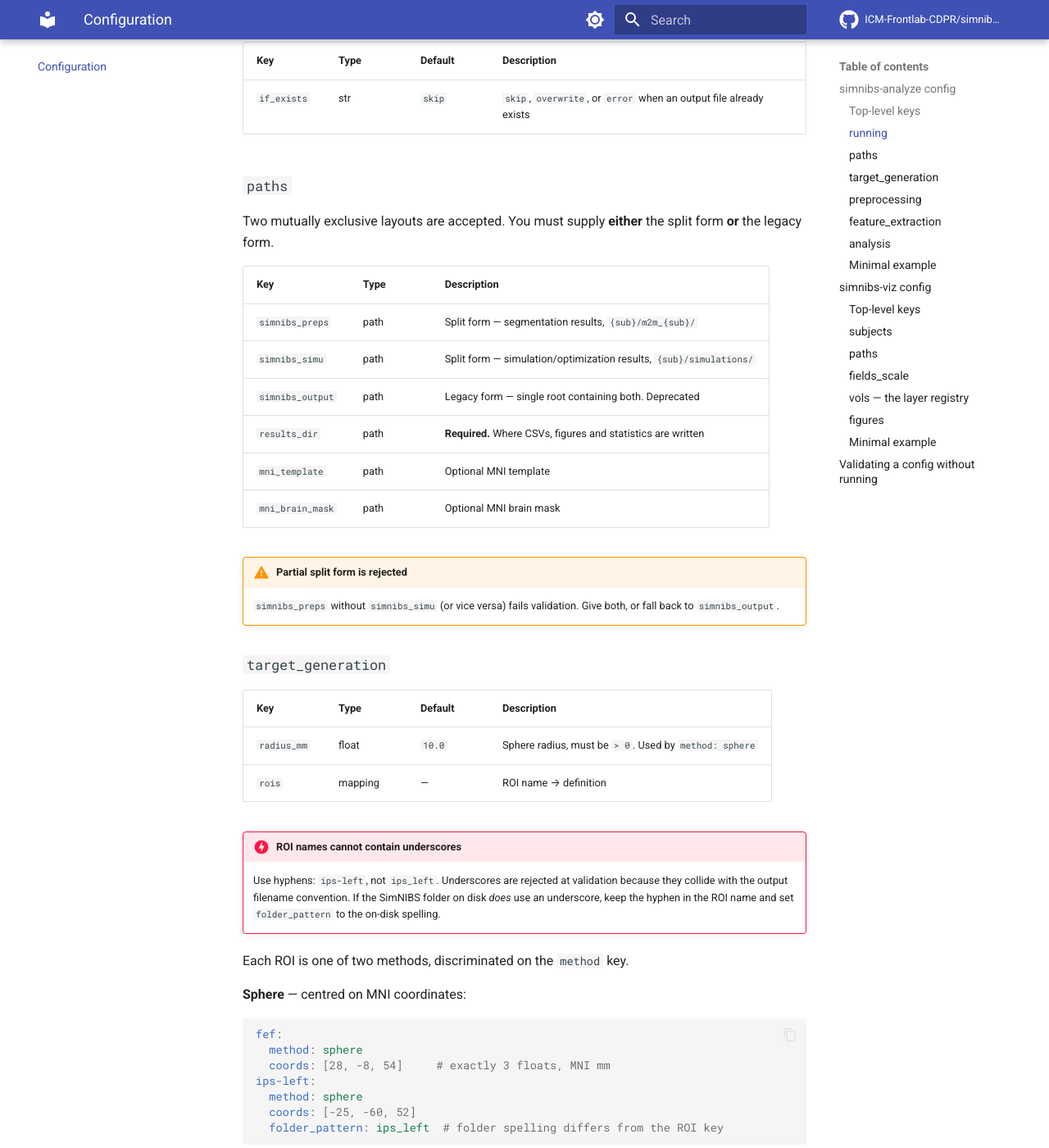
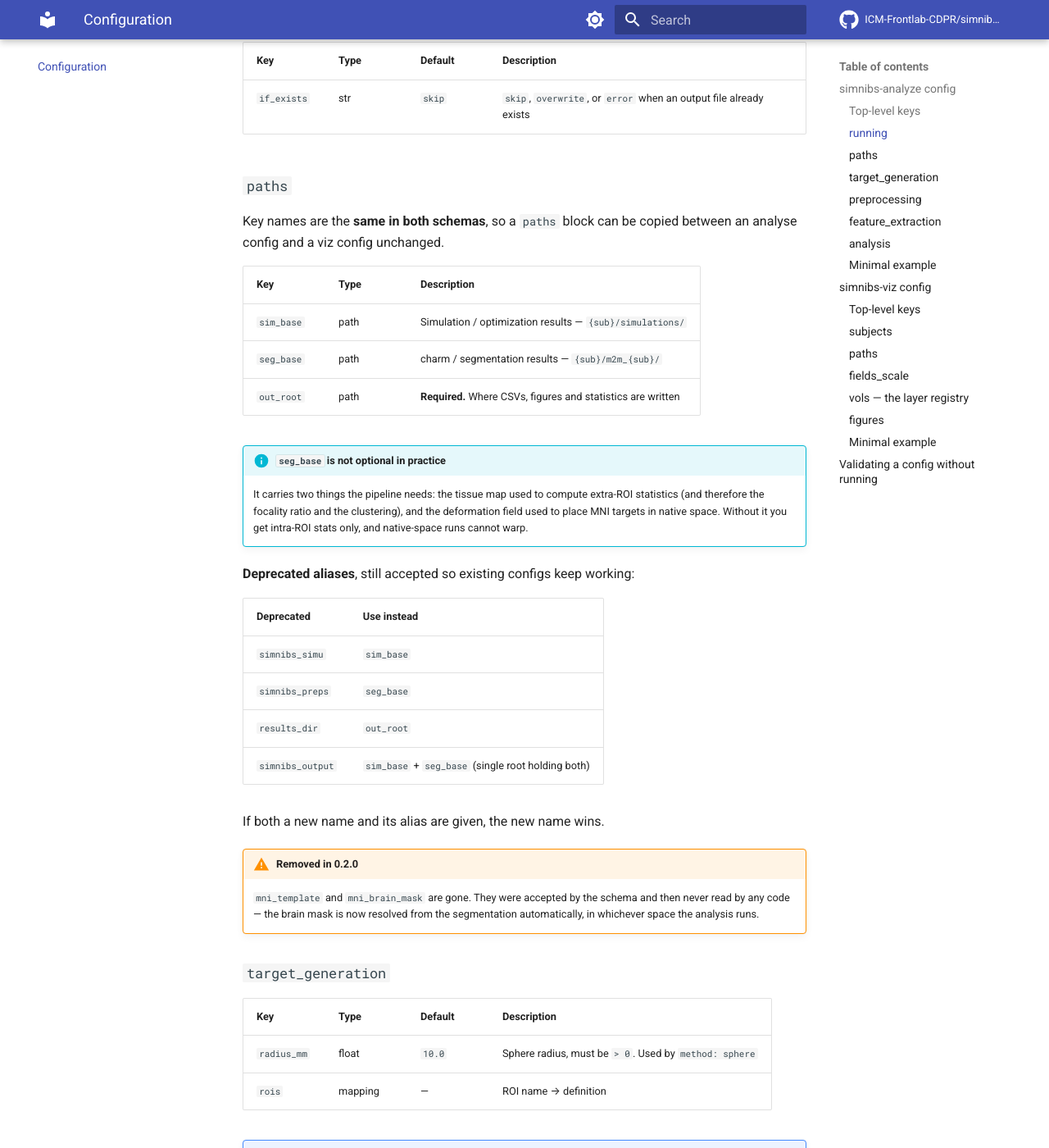
Before and after one commit to ICM-Frontlab-CDPR/simnibs-analyze, an MkDocs documentation site: the page built from docs/configuration.md, in a window 1280 px wide and 1400 px high, scrolled down 1283 px. Shown: the whole window at 82% size. Built offline with MkDocs 1.6.1 and Material for MkDocs 9.7.7, drawn with Linux system fonts in a browser that asks for light colours; comment, search, counter and statistics services are not loaded; some of the changed text lies outside the part shown.

Commit message:
fix: warp MNI coordinates in native space; harmonise path keys
Native-space runs failed on every subject with nilearn's empty-mask error.
Config coordinates are always MNI, but they were passed to the reader as-is,
so in native space the sphere landed outside the head. The analysis path now
declares coords_space='mni' and the reader (>=0.3.0) does the warping.

Attaching the segmentation was also gated on space == 'native', which left
complement() with no brain mask in MNI space: no extra-ROI stats, no
efield_ratio_mean, and clustering silently skipped.

- pass coords_space='mni' for sphere ROIs; atlases warp automatically
- attach the segmentation in both spaces, warn when the m2m folder is missing
- rename path keys to match the viz schema: sim_base, seg_base, out_root,
  keeping the old names as deprecated aliases
- drop mni_template and mni_brain_mask, accepted by the schema but never read
- update example configs and the configuration reference
- 13 new tests; bump to 0.2.0

```diff
--- a/docs/configuration.md
+++ b/docs/configuration.md
@@ -38,21 +38,36 @@ raises a precise error rather than crashing mid-run.
 
 ### `paths`
 
-Two mutually exclusive layouts are accepted. You must supply **either** the split
-form **or** the legacy form.
+Key names are the **same in both schemas**, so a `paths` block can be copied
+between an analyse config and a viz config unchanged.
 
 | Key | Type | Description |
 |---|---|---|
-| `simnibs_preps` | path | Split form — segmentation results, `{sub}/m2m_{sub}/` |
-| `simnibs_simu` | path | Split form — simulation/optimization results, `{sub}/simulations/` |
-| `simnibs_output` | path | Legacy form — single root containing both. Deprecated |
-| `results_dir` | path | **Required.** Where CSVs, figures and statistics are written |
-| `mni_template` | path | Optional MNI template |
-| `mni_brain_mask` | path | Optional MNI brain mask |
+| `sim_base` | path | Simulation / optimization results — `{sub}/simulations/` |
+| `seg_base` | path | charm / segmentation results — `{sub}/m2m_{sub}/` |
+| `out_root` | path | **Required.** Where CSVs, figures and statistics are written |
 
-!!! warning "Partial split form is rejected"
-    `simnibs_preps` without `simnibs_simu` (or vice versa) fails validation. Give
-    both, or fall back to `simnibs_output`.
+!!! info "`seg_base` is not optional in practice"
+    It carries two things the pipeline needs: the tissue map used to compute
+    extra-ROI statistics (and therefore the focality ratio and the clustering),
+    and the deformation field used to place MNI targets in native space.
+    Without it you get intra-ROI stats only, and native-space runs cannot warp.
+
+**Deprecated aliases**, still accepted so existing configs keep working:
+
+| Deprecated | Use instead |
+|---|---|
+| `simnibs_simu` | `sim_base` |
+| `simnibs_preps` | `seg_base` |
+| `results_dir` | `out_root` |
+| `simnibs_output` | `sim_base` + `seg_base` (single root holding both) |
+
+If both a new name and its alias are given, the new name wins.
+
+!!! warning "Removed in 0.2.0"
+    `mni_template` and `mni_brain_mask` are gone. They were accepted by the
+    schema and then never read by any code — the brain mask is now resolved
+    from the segmentation automatically, in whichever space the analysis runs.
 
 ### `target_generation`
 
@@ -60,6 +75,11 @@ form **or** the legacy form.
 |---|---|---|---|
 | `radius_mm` | float | `10.0` | Sphere radius, must be `> 0`. Used by `method: sphere` |
 | `rois` | mapping | — | ROI name → definition |
+
+!!! note "Coordinates are always MNI"
+    `coords` are given in MNI millimetres regardless of `space`. When `space:
+    native`, they are warped onto the subject grid using the deformation field
+    in `seg_base/{sub}/m2m_{sub}/toMNI/`. Atlas parcels are warped the same way.
 
 !!! danger "ROI names cannot contain underscores"
     Use hyphens: `ips-left`, not `ips_left`. Underscores are rejected at
--- a/docs/examples/config/config-analyze_htacs.yaml
+++ b/docs/examples/config/config-analyze_htacs.yaml
@@ -4,9 +4,7 @@ running:
 # Paths
 paths:
   simnibs_output: /Users/hippolyte.dreyfus/Desktop/hemianotACS/Data/derivatives/simnibs-config-healthyV2
-  results_dir: /Users/hippolyte.dreyfus/Desktop/hemianotACS/Data/derivatives/results-V4
-  mni_template: /Users/hippolyte.dreyfus/Documents/simnibs-modular/templates/MNI152_T1_1mm.nii.gz #TODO here should be one template directory and IO is responsable to find ellements within it
-  mni_brain_mask: /Users/hippolyte.dreyfus/Documents/simnibs-modular/templates/MNI152_T1_1mm_brain_mask.nii.gz
+  out_root: /Users/hippolyte.dreyfus/Desktop/hemianotACS/Data/derivatives/results-V4
 
 
 # Configuration for hemianotACS e-field analysis pipeline
--- a/pyproject.toml
+++ b/pyproject.toml
@@ -4,7 +4,7 @@ build-backend = "setuptools.build_meta"
 
 [project]
 name = "simnibs-analyze"
-version = "0.1.1"
+version = "0.2.0"
 description = "Modular pipeline for brain stimulation modelling (tDCS/TMS) with SimNIBS"
 readme = "README.md"
 requires-python = ">=3.10"
@@ -12,7 +12,7 @@ license = "MIT"
 license-files = ["LICENSE"]
 
 dependencies = [
-    "simnibs-reader>=0.2.0",
+    "simnibs-reader>=0.3.0",
     "nibabel>=5.0",
     "nilearn>=0.10",
     "numpy>=1.24",
--- a/simnibs_analyze/__init__.py
+++ b/simnibs_analyze/__init__.py
@@ -13,7 +13,7 @@ Two command-line entry points are installed with the package::
 
 from __future__ import annotations
 
-__version__ = "0.1.1"
+__version__ = "0.2.0"
 
 __all__ = [
     "__version__",
```
Also changed, not shown: other parts of docs/configuration.md (+3 -2 lines), CHANGELOG.md (+36 -0 lines), docs/examples/config/config-analyze_stimSD.yaml (+3 -5 lines), .zenodo.json, 7 other files.
